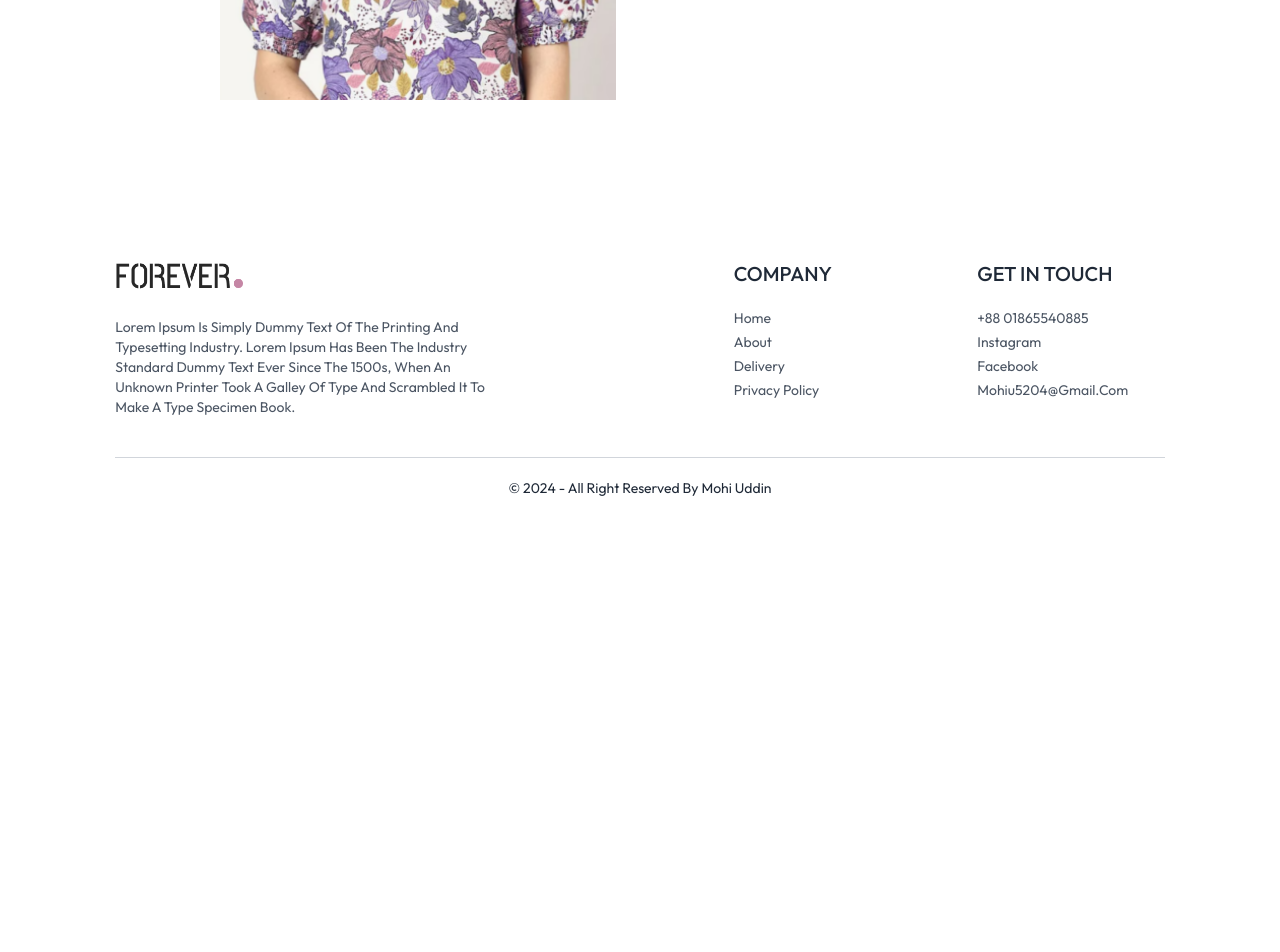
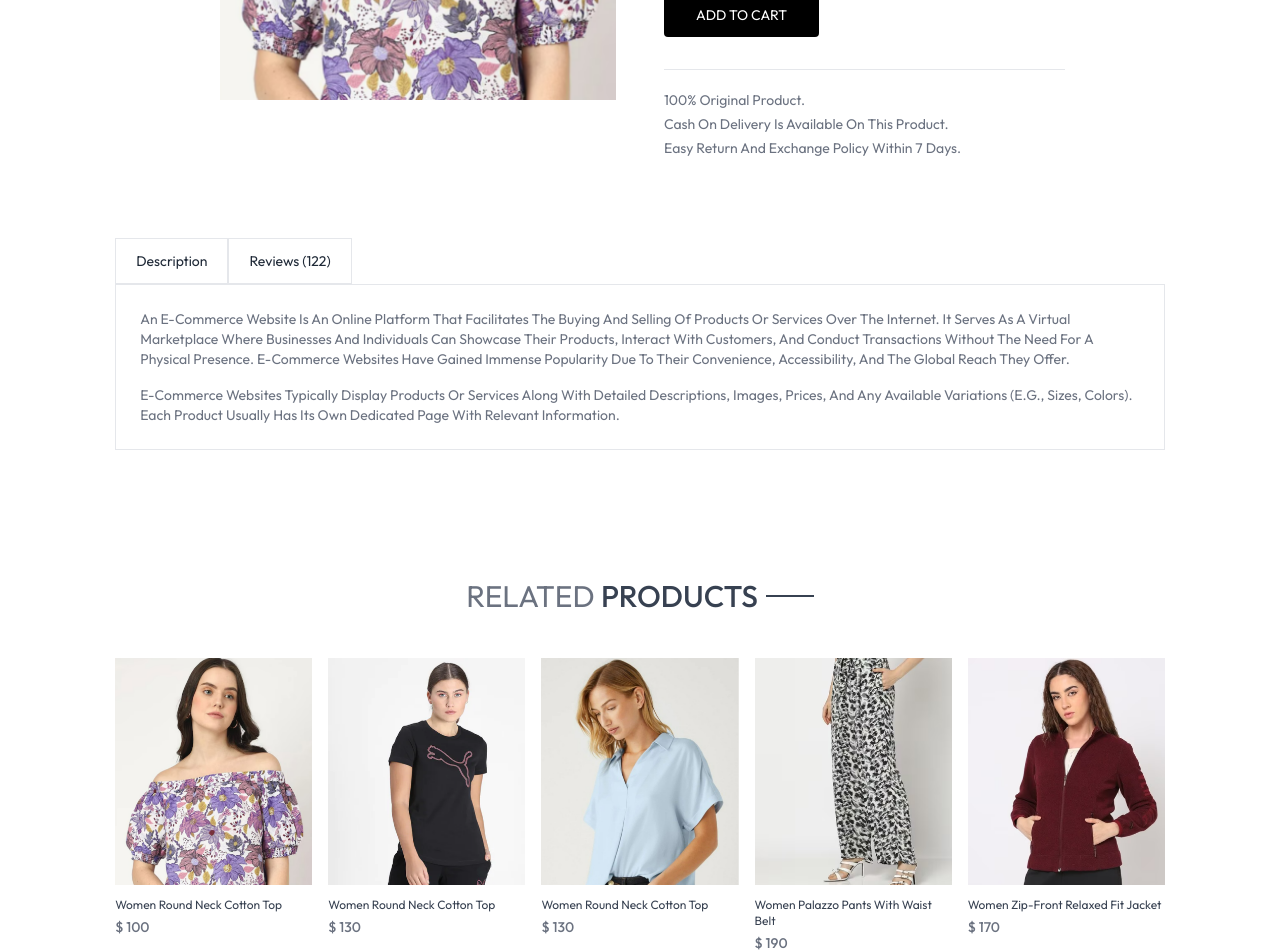
Before and after one commit to MDmohiuddin-web/FashionFusing-Clint, a React (Vite) app: page /product/aaaaa in a window 1280 px wide. Shown: the part 480-1432 px from the top of the page. Before the commit the page ends 998 px from the top, so only its background shows below. Built offline with nearby package versions, Linux system fonts and the light colour scheme.

Commit message:
first commit

```diff
--- /dev/null
+++ b/src/components/RelatedProduct.jsx
@@ -0,0 +1,49 @@
+import { useContext, useEffect, useState } from "react";
+import { ShopContext } from "../context/ShopContext";
+import ProductItems from "./ProductItems";
+import Title from "./Title";
+
+
+const RelatedProduct = ({category,subcategory}) => {
+
+const {products}=useContext(ShopContext);
+const [related,setRelated]=useState([]);
+
+
+useEffect(()=>{
+    if (products.length > 0) {
+        let productCopy=products.slice()
+        productCopy=productCopy.filter((item)=>item.category===category && item.subcategory===subcategory);
+        // console.log(productCopy.slice(0,5));
+        setRelated(productCopy.slice(0,5));
+
+    }
+},[products])
+
+    return (
+        <div className="my-24">
+            <div className="my-10">
+      <div className="text-center py-8 text-3xl">
+        <Title text1={"RELATED"} text2={"PRODUCTS"}></Title>
+
+      </div>
+      {/* for products */}
+      <div className="grid grid-cols-2 sm:grid-cols-3 md:grid-cols-4 lg:grid-cols-5 gap-4 gap-y-6">
+        {related.map((product) => (
+          <ProductItems
+            key={product._id}
+            id={product._id}
+            image={product.image}
+            name={product.name}
+            price={product.price}
+          />
+        ))}
+      </div>
+    </div>
+
+
+        </div>
+    );
+};
+
+export default RelatedProduct;
--- a/src/pages/Product.jsx
+++ b/src/pages/Product.jsx
@@ -2,6 +2,7 @@
 import { ShopContext } from "../context/ShopContext";
 import { useContext, useEffect, useState } from "react";
 import { assets } from "../assets/assets";
+import RelatedProduct from "../components/RelatedProduct";
 
 const Product = () => {
   const { productId } = useParams();
@@ -9,11 +10,9 @@
   const { products, currency } = useContext(ShopContext);
   const [ProductData, setProductData] = useState(false);
 
-  const [quantity, setQuantity] = useState('');
+  const [quantity, setQuantity] = useState("");
 
   const [image, setImage] = useState("");
-
-
 
   const fetchProduct = async () => {
     products.map((item) => {
@@ -49,7 +48,7 @@
             })}
           </div>
           <div className="w-full sm:w-[80%] ">
-            <img src={image} alt="" className="w-full h-auto" />
+            <img src={image} alt="" className="w-full h-auto " />
           </div>
         </div>
         {/* for product information */}
@@ -77,9 +76,12 @@
             <div className="flex gap-2">
               {ProductData?.sizes.map((item, index) => {
                 return (
-                  <button onClick={() => setQuantity(item)}
+                  <button
+                    onClick={() => setQuantity(item)}
                     key={index}
-                    className={`border py-2 px-4 bg-gray-100 rounded ${item === quantity ? "border-orange-500" : ""}`}
+                    className={`border py-2 px-4 bg-gray-100 rounded ${
+                      item === quantity ? "border-orange-500" : ""
+                    }`}
                   >
                     {item}
                   </button>
@@ -87,8 +89,47 @@
               })}
             </div>
           </div>
+          <button className="bg-black text-white rounded py-3 text-sm active:bg-gray-700 px-8">
+            ADD TO CART
+          </button>
+          <hr className="mt-8 sm:w-4/5" />
+          <div className="text-sm text-gray-500 mt-5 flex flex-col gap-1">
+            <p>100% Original product.</p>
+            <p>Cash on delivery is available on this product.</p>
+            <p>Easy return and exchange policy within 7 days.</p>
+          </div>
         </div>
       </div>
+      {/* for product description && product review */}
+      <div className="mt-20">
+        <div className="flex">
+          <p className="border px-5 py-3 text-sm ">Description</p>
+          <p className="border px-5 py-3 text-sm ">Reviews (122)</p>
+        </div>
+
+        <div className="flex flex-col gap-4 border p-6 text-sm text-gray-500 ">
+          <p>
+            An e-commerce website is an online platform that facilitates the
+            buying and selling of products or services over the internet. It
+            serves as a virtual marketplace where businesses and individuals can
+            showcase their products, interact with customers, and conduct
+            transactions without the need for a physical presence. E-commerce
+            websites have gained immense popularity due to their convenience,
+            accessibility, and the global reach they offer.
+          </p>
+
+          <p>
+            E-commerce websites typically display products or services along
+            with detailed descriptions, images, prices, and any available
+            variations (e.g., sizes, colors). Each product usually has its own
+            dedicated page with relevant information.
+          </p>
+        </div>
+      </div>
+
+{/* display RELATED PRODUCTS */}
+<RelatedProduct category={ProductData.category} subcategory={ProductData.subcategory}></RelatedProduct>
+
     </div>
   ) : (
     <div className="opacity-0"></div>
```
